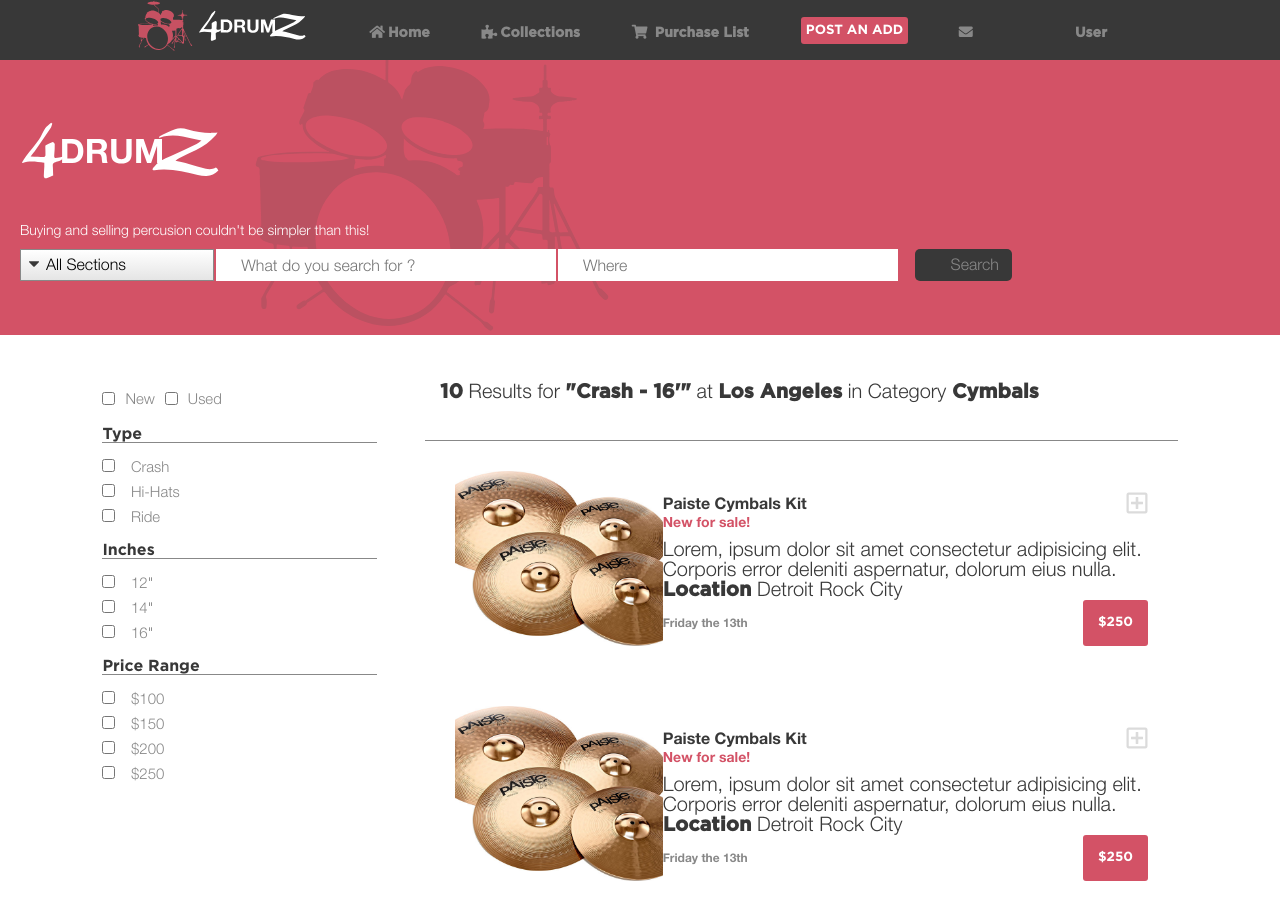
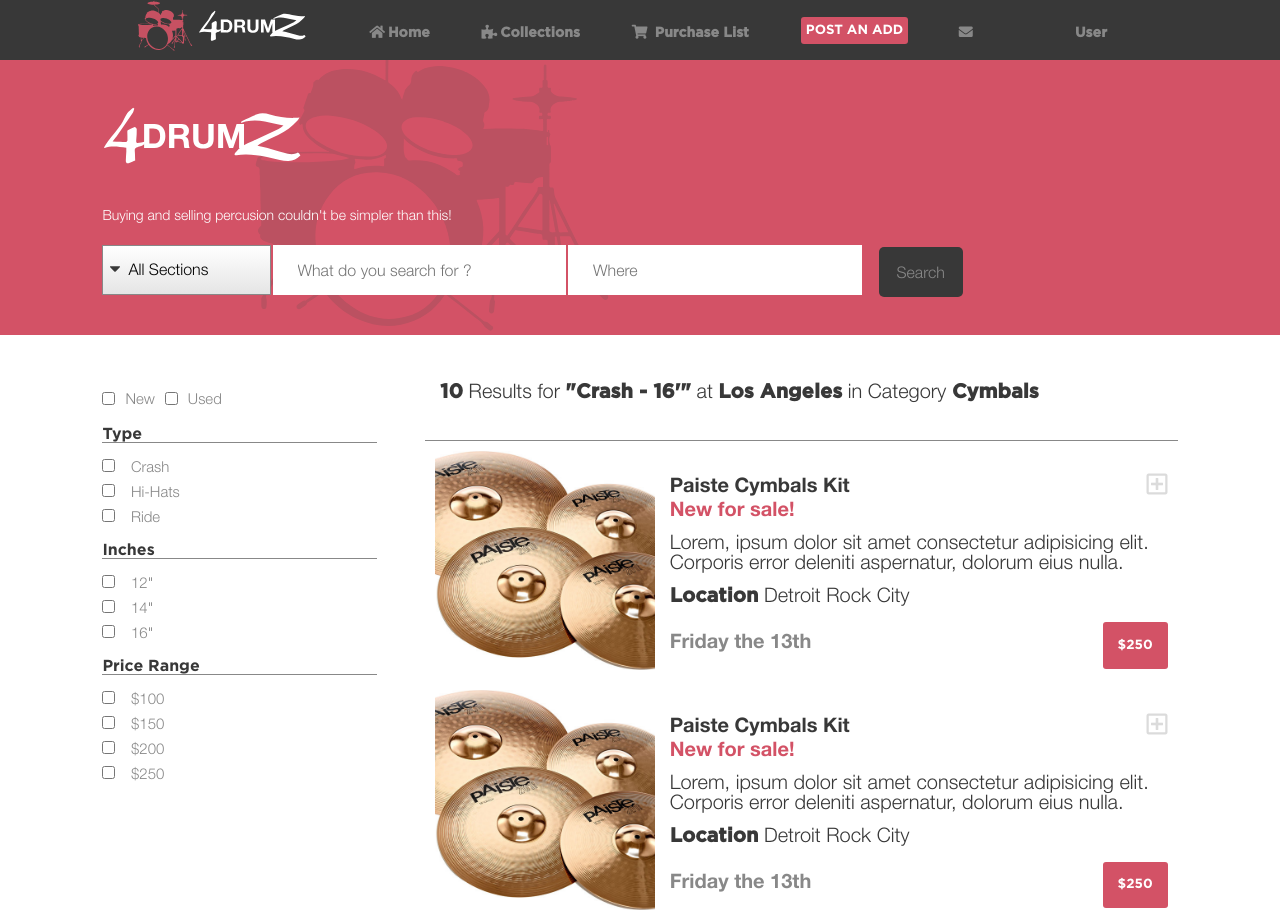
Before and after one commit to Bismarck-GM/4drumz-capstone-project, a plain HTML site: page search.html in a window 1280 px wide. Shown: the top 914 px of the page. Drawn offline with Linux system fonts and the light colour scheme.

Commit message:
Finished search items and logo issue

```diff
--- a/assets/css/main.scss
+++ b/assets/css/main.scss
@@ -117,7 +117,6 @@
 
   .search-form {
     @include flex-centered;
-    padding-top: 50px;
     flex-direction: column;
     width: 80%;
 
@@ -562,21 +561,20 @@
   .search-form {
     justify-self: flex-start;
     align-self: flex-start;
-    padding-top: 20px;
     width: 80%;
     & > * {
       margin-bottom: 5px;
     }
-    input,
-    select,
     button {
-      padding: 2px 2px 2px 25px;
-      background-position: left 8px top 50%, 0 0;
-      height: 32px;
+      order: 3;
+      display: block;
+      background-color: $grey-dark;
+      color: $grey;
+      width: 100%;
+      padding: 2% 0;
     }
   }
 }
-
 .filters {
   display: grid;
   grid-template-columns: 1fr;
@@ -868,6 +866,20 @@
   }
 
   /* --- RESULT.HTML --- */
+  .search-section.search-main {
+    .main-titles {
+      margin-bottom: 30px;
+    }
+    .search-form {
+      button {
+        padding: 5px;
+        width: 10%;
+        height: 125%;
+        margin: 0 0 0 15px;
+        border: 0;
+      }
+    }
+  }
   .main-results-grid {
     display: grid;
     grid-template-columns: 30% 70%;
@@ -880,6 +892,25 @@
     }
     .items-results {
       grid-template-columns: 30% 70%;
+      padding: 10px;
+      .search-item-img {
+        &::after {
+          padding-top: 100%;
+        }
+      }
+      .search-item-info {
+        padding-left: 15px;
+        h2,
+        h5 {
+          font-size: 20px;
+        }
+        p {
+          margin-bottom: 10px;
+        }
+        .date {
+          font-size: 20px;
+        }
+      }
     }
     .filters {
       grid-column: 1 / 2;
@@ -941,6 +972,9 @@
     }
   }
   /* --- RESULT.HTML --- */
+  .search-section.search-main {
+    padding: 20px 8%;
+  }
   .main-results-grid {
     padding: 2% 8%;
 
```
Also changed, not shown: assets/css/main.css, 1 other file.
